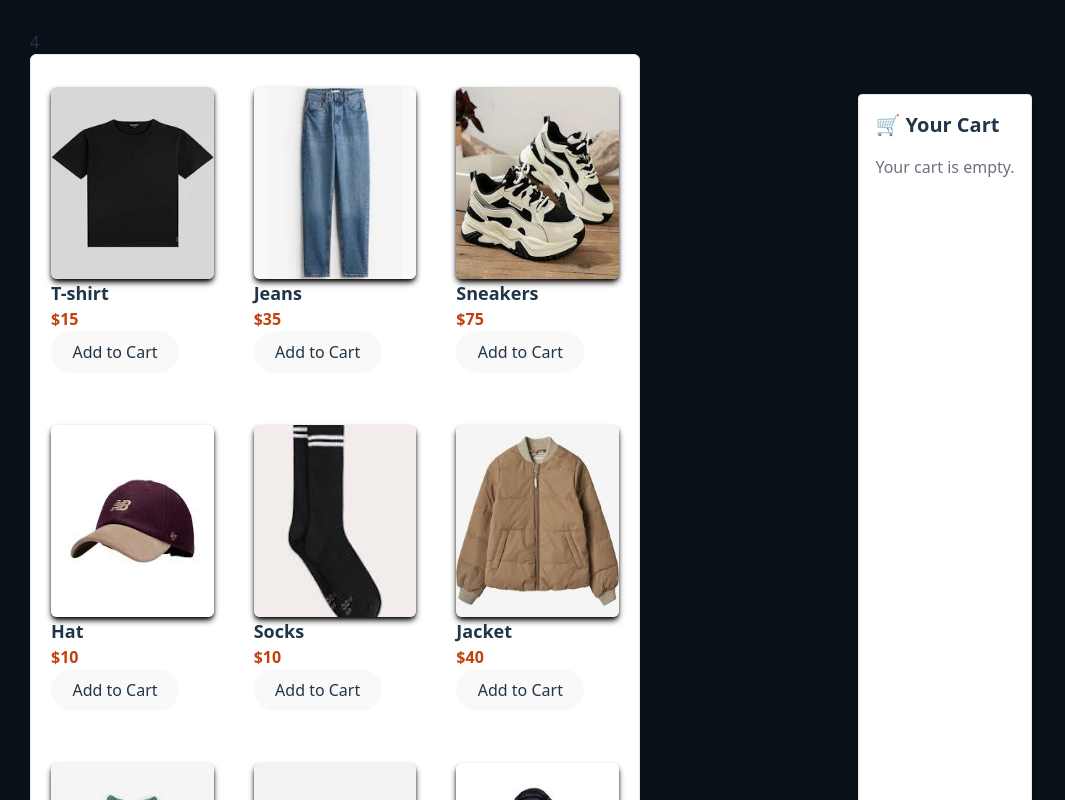
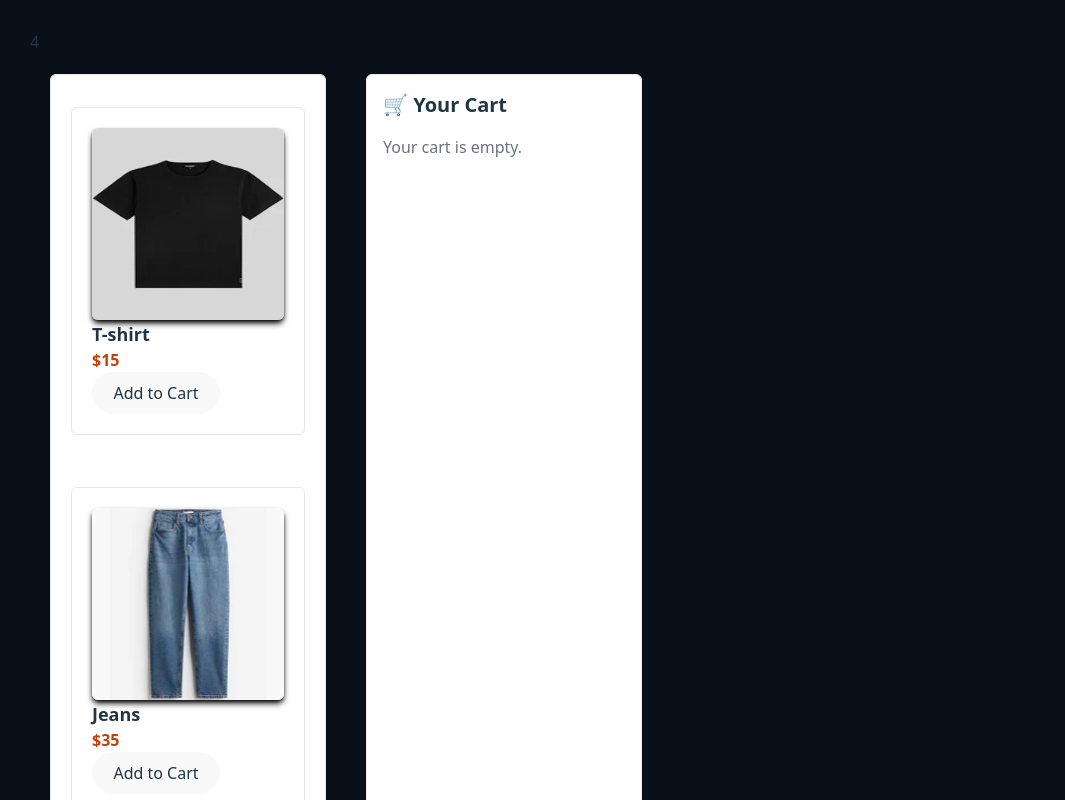
Before and after one commit to Igiraneza1/e-commerce, a React (Vite) app: page / in a window 1280 px wide. Shown: the top 800 px of the page, without its empty margins (0-1065 px from the left). Built offline with nearby package versions, Linux system fonts and the light colour scheme.

Commit message:
first commit

```diff
--- a/src/components/Cart.jsx
+++ b/src/components/Cart.jsx
@@ -32,13 +32,12 @@ function Cart({ cart, setCart }) {
 
   const getTotal = () => {
     return cart.reduce((total, item) => {
-      const price = parseFloat(item.price.replace('$', ''));
-      return total + price * item.quantity;
-    }, 0);
+      return total + Number(item.price) * item.quantity;
+    }, 0).toFixed(2);
   };
 
   return (
-    <div className="mt-10 p-4 border rounded shadow-md max-w-xl mx-auto bg-white">
+    <div className=" p-4 border rounded-md bg-white">
       <h2 className="text-xl font-bold mb-4">🛒 Your Cart</h2>
 
       {cart.length === 0 ? (
@@ -46,17 +45,17 @@ function Cart({ cart, setCart }) {
       ) : (
         <>
           {cart.map(item => (
-            <div key={item.id} className="flex justify-between items-center border-b py-3">
+            <div key={item.id} className="">
               <div>
                 <h3 className="font-semibold">{item.name}</h3>
-                <p>Price: {item.price}</p>
+                <p>Price: ${Number(item.price).toFixed(2)}</p>
                 <p>Quantity: {item.quantity}</p>
-                <p>Total: ${parseFloat(item.price.replace('$', '')) * item.quantity}</p>
+                <p>Total: ${(Number(item.price) * item.quantity).toFixed(2)}</p>
               </div>
               <div className="space-x-2">
                 <button onClick={() => increase(item.id)} className="bg-green-500 text-white px-3 rounded">+</button>
                 <button onClick={() => decrease(item.id)} className="bg-yellow-500 text-white px-3 rounded">-</button>
-                <button onClick={() => remove(item.id)} className="bg-red-500 text-white px-3 rounded">❌</button>
+                <button onClick={() => remove(item.id)} className="bg-black px-3 rounded">❌</button>
               </div>
             </div>
           ))}
@@ -64,14 +63,14 @@ function Cart({ cart, setCart }) {
           <div className="mt-4 text-right">
             <p className="font-bold">Total: ${getTotal()}</p>
             <div className="mt-2 space-x-3">
-              <button onClick={confirmOrder} className="bg-blue-600 text-white px-4 py-2 rounded">Confirm Order</button>
-              <button onClick={startNewOrder} className="bg-gray-400 text-white px-4 py-2 rounded">Start New Order</button>
+              <button onClick={confirmOrder} className="bg-blue-500 text-white px-4 py-2 rounded">Confirm Order</button>
+              <button onClick={startNewOrder} className="bg-gray-500 text-white px-4 py-2 rounded">Start New Order</button>
             </div>
           </div>
         </>
       )}
 
-      {/* Modal */}
+
       {showModal && (
         <div className="fixed inset-0 bg-black bg-opacity-50 flex items-center justify-center z-10">
           <div className="bg-white p-6 rounded shadow-lg text-center">
--- a/src/components/ProductList.jsx
+++ b/src/components/ProductList.jsx
@@ -1,5 +1,4 @@
-import React from 'react';
-import { useState } from 'react';
+import React, { useState, useEffect } from 'react';
 import Cart from './Cart';
 
 import belt from '../components/images/belt.jpg';
@@ -16,119 +15,35 @@ import swimsuit from '../components/images/swimsuit.jpg';
 import sweater from '../components/images/sweater.jpg';
 import socks from '../components/images/socks.jpg';
 import tshirt from '../components/images/tshirt.webp';
-import  watch from '../components/images/watch.jpg';
-
-
+import watch from '../components/images/watch.jpg';
 
 function ProductList() {
 
-    const [cart, setCart] = useState([]);
-    const [products, setProducts] = useState([
-        {
-          "id": 1,
-          "name": "T-shirt",
-          "price": 15,
-          "image": tshirt,
-          "quality": 1
-        },
-        {
-          "id": 2,
-          "name": "Jeans",
-          "price": 35,
-          "image": jeans,
-          "quality": 1
-        },
-    {
-          "id": 3,
-          "name": "Sneakers",
-          "price": 75,
-          "image": sneakers,
-          "quality": 1
-        },
-        {
-          "id": 4,
-          "name": "Hat",
-          "price": 10,
-          "image": hat,
-          "quality": 1
-        },
-        {
-          "id": 5,
-          "name": "Socks",
-          "price": 10,
-          "image": socks,
-          "quality": 1
-        },
-        {
-          "id": 6,
-          "name": "Jacket",
-          "price": 40,
-          "image": jacket,
-          "quality": 1
-        },
-        {
-          "id": 7,
-          "name": "Shorts",
-          "price": 14,
-          "image": short,
-          "quality": 1
-        },
-        {
-          "id": 8,
-          "name": "Belt",
-          "price": 5,
-          "image": belt,
-          "quality": 1
-        },
-        {
-          "id": 9,
-          "name": "Scarf",
-          "price": 10,
-          "image": scarf,
-          "quality": 1
-        },
-        {
-          "id": 10,
-          "name": "Gloves",
-          "price": 20,
-          "image": gloves,
-          "quality": 1
-        },
-        {
-          "id": 11,
-          "name": "Sweater",
-          "price": 30,
-          "image": sweater,
-          "quality": 1
-        },
-        {
-          "id": 12,
-          "name": "Pajamas",
-          "price": 20,
-          "image": pajamas,
-          "quality": 1
-        },
-        {
-          "id": 13,
-          "name": "Swimsuit",
-          "price": 40,
-          "image": swimsuit,
-          "quality": 1
-        },
-        {
-          "id": 14,
-          "name": "Watch",
-          "price": 30,
-          "image": watch,
-          "quality": 1
-        },
-        {
-          "id": 15,
-          "name": "Headset",
-          "price": 10,
-          "image": headset,
-          "quality": 1
-        },
+  const [cart, setCart] = useState(() => {
+    const storedCart = localStorage.getItem('cart');
+    return storedCart ? JSON.parse(storedCart) : [];
+  });
+
+  useEffect(() => {
+    localStorage.setItem('cart', JSON.stringify(cart));
+  }, [cart]);
+
+  const [products] = useState([
+    { id: 1, name: "T-shirt", price: 15, image: tshirt },
+    { id: 2, name: "Jeans", price: 35, image: jeans },
+    { id: 3, name: "Sneakers", price: 75, image: sneakers },
+    { id: 4, name: "Hat", price: 10, image: hat },
+    { id: 5, name: "Socks", price: 10, image: socks },
+    { id: 6, name: "Jacket", price: 40, image: jacket },
+    { id: 7, name: "Shorts", price: 14, image: short },
+    { id: 8, name: "Belt", price: 5, image: belt },
+    { id: 9, name: "Scarf", price: 10, image: scarf },
+    { id: 10, name: "Gloves", price: 20, image: gloves },
+    { id: 11, name: "Sweater", price: 30, image: sweater },
+    { id: 12, name: "Pajamas", price: 20, image: pajamas },
+    { id: 13, name: "Swimsuit", price: 40, image: swimsuit },
+    { id: 14, name: "Watch", price: 30, image: watch },
+    { id: 15, name: "Headset", price: 10, image: headset },
   ]);
 
   const addToCart = (product) => {
@@ -144,20 +59,24 @@ function ProductList() {
     }
   };
 
-
-
   return (
     <>
-
-    <div className='grid grid-cols-2 sm:grid-rows-2'>
-    <div className='grid grid-cols-3 gap-10 bg-white border rounded-md p-5'>
+      <div className='grid grid-cols-1 sm:grid-cols-2 md:grid-cols-2 gap-10 p-5'>
+        <div className='grid grid-cols-3 sm:grid-cols-1 gap-10 bg-white border rounded-md p-5'>
           {products.map((product) => (
-        <div key={product.id} className="product-card mt-3">
-          <img src={product.image} alt={product.name} className="product-image size-48 rounded-md shadow-md shadow-black hover:border-2 hover:border-orange-600" />
+            <div key={product.id} className="product-card mt-3 bg-white border rounded-md p-5">
+              <img
+                src={product.image}
+                alt={product.name}
+                className="product-image size-48 rounded-md shadow-md shadow-black hover:border-2 hover:border-orange-600"
+              />
               <figcaption>
                 <h2 className='font-bold text-lg'>{product.name}</h2>
                 <p className='text-orange-700 font-semibold'>${product.price}</p>
-            <button onClick={() => addToCart(product)} className="rounded-full w-32 p-2 border-2-black">
+                <button
+                  onClick={() => addToCart(product)}
+                  className="rounded-full w-32 p-2 border-2-black"
+                >
                   Add to Cart
                 </button>
               </figcaption>
@@ -165,13 +84,11 @@ function ProductList() {
           ))}
         </div>
 
+        {/* 🛒 Cart Component */}
         <Cart cart={cart} setCart={setCart} />
       </div>
-
     </>
-
-
-  )
+  );
 }
 
 export default ProductList;
```
Lines whose indentation alone changed are shown as unchanged.
